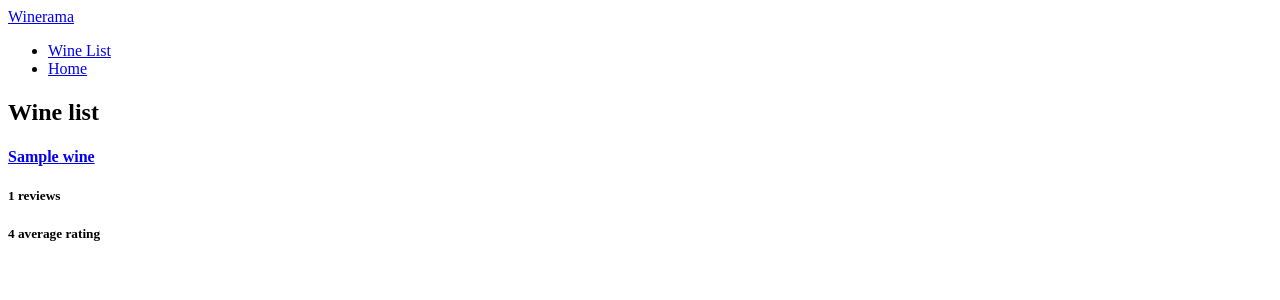
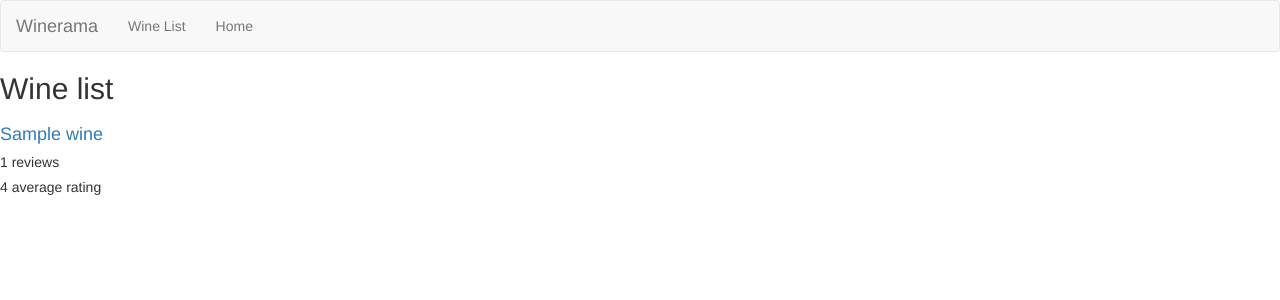
Before and after one commit to tracylm/winerama, a Django app: template winerama/reviews/templates/reviews/wine_list.html in a window 1280 px wide. Shown: the top 300 px of the page. Run offline with Django 3.2, Linux system fonts and the light colour scheme; the template is opened without the code that fills it: most values are stand-ins (such as "Sample title", 1, 10 or a date in 2020); some libraries are stand-ins or nearby versions.

Commit message:
Completed stage 1

```diff
--- a/winerama/reviews/templates/reviews/base.html
+++ b/winerama/reviews/templates/reviews/base.html
@@ -1,10 +1,16 @@
-<div>
-  <nav>
-    <div>
-      <a href="{% url 'reviews:review_list' %}">Winerama</a>
+{% load bootstrap3 %}
+
+{% bootstrap_css %}
+{% bootstrap_javascript %}
+
+{% block bootstrap3_content %}
+<div="container">
+  <nav class="navbar navbar-default">
+    <div class="navbar-header">
+      <a class="navbar-brand" href="{% url 'reviews:review_list' %}">Winerama</a>
     </div>
-    <div id="navbar">
-      <ul>
+    <div id="navbar" class="navbar-collapse collapse">
+      <ul class="nav navbar-nav">
         <li><a href="{% url 'reviews:wine_list' %}">Wine List</a></li>
         <li><a href="{% url 'reviews:review_list' %}">Home</a></li>
       </ul>
@@ -13,5 +19,9 @@
 
   <h1>{% block title %}{no title}{% endblock %}</h1>
 
+  {% bootstrap_messages %}
+
   {% block content %}{no content}{% endblock %}
 </div>
+
+  {% endblock %}
--- a/winerama/reviews/templates/reviews/review_list.html
+++ b/winerama/reviews/templates/reviews/review_list.html
@@ -6,9 +6,9 @@
 
 {% block content %}
 {% if latest_review_list %}
-<div>
+<div class="row">
   {% for review in latest_review_list %}
-  <div>
+  <div class="col-xs-6 col-lg-4">
     <h4><a href="{% url 'reviews:review_detail' review.id %}">
     {{ review.wine.name }}
     </a></h4>
--- a/winerama/reviews/templates/reviews/wine_list.html
+++ b/winerama/reviews/templates/reviews/wine_list.html
@@ -6,9 +6,9 @@
 
 {% block content %}
 {% if wine_list %}
-<div>
+<div class="row">
   {% for wine in wine_list %}
-  <div>
+  <div class="col-xs-6 col-lg-4">
     <h4><a href="{% url 'reviews:wine_detail' wine.id %}">
     {{ wine.name }}
     </a></h4>
--- a/winerama/winerama/settings.py
+++ b/winerama/winerama/settings.py
@@ -37,6 +37,7 @@ INSTALLED_APPS = [
     'django.contrib.sessions',
     'django.contrib.messages',
     'django.contrib.staticfiles',
+    'bootstrap3',
     'reviews',
 ]
 
```
Also changed, not shown: winerama/reviews/templates/reviews/wine_detail.html (+12 -8 lines).
